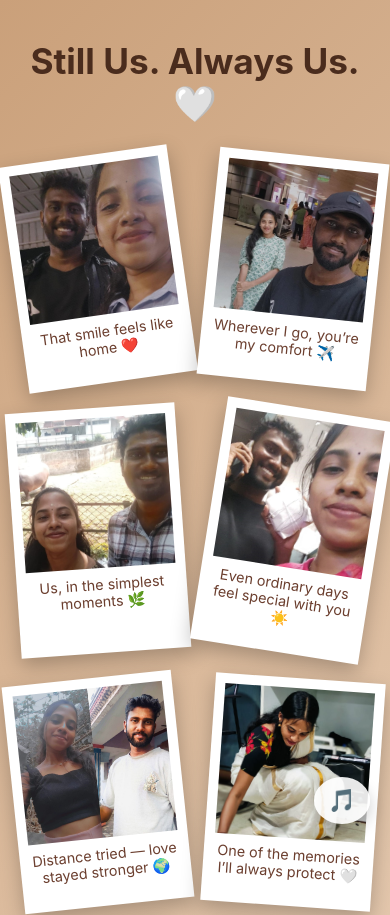
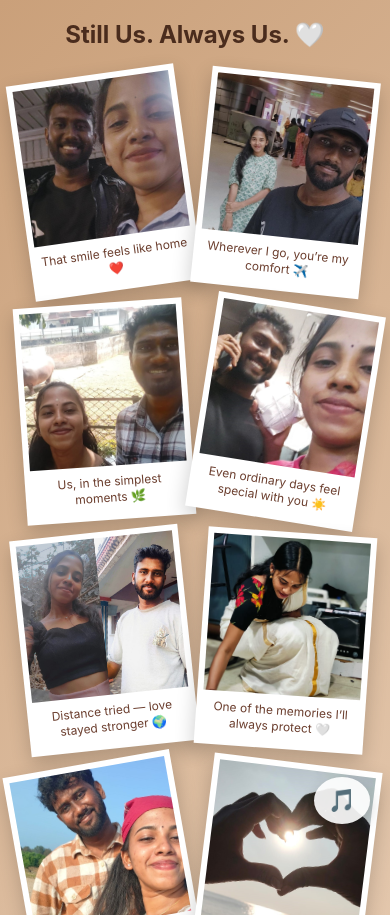
Before and after one commit to Nizcaresend/Proposal_ashu, a plain HTML site: page gallery.html in a window 390 px wide. Shown: the top 915 px of the page. Drawn offline with Linux system fonts and the light colour scheme.

Commit message:
Update gallery.html

```diff
--- a/gallery.html
+++ b/gallery.html
@@ -7,6 +7,12 @@
     <title>Us ❤️</title>
 
     <style>
+        html,
+        body {
+            overflow-x: hidden;
+            width: 100%;
+        }
+
         body {
             margin: 0;
             min-height: 100vh;
@@ -18,38 +24,39 @@
         }
 
         .gallery-container {
-            max-width: 1000px;
-            padding: 40px 20px;
+            width: 100%;
+            max-width: 1200px;
+            padding: 20px;
             text-align: center;
-            position: relative;
+            box-sizing: border-box;
         }
 
         .title {
-            font-size: 2.2rem;
-            margin-bottom: 30px;
+            font-size: 2rem;
+            margin-bottom: 25px;
             color: #4a2c1d;
             font-weight: 700;
+            padding: 0 10px;
         }
 
         .polaroid-grid {
             display: grid;
-            grid-template-columns: repeat(5, 200px);
-            /* fixed card width */
-            gap: 25px;
-            justify-content: center;
-            /* 🔥 THIS centers the grid */
+            grid-template-columns: repeat(auto-fit, minmax(160px, 1fr));
+            gap: 20px;
+            width: 100%;
+            justify-items: center;
             margin: 0 auto;
         }
 
-
-
         .polaroid {
             background: #fff;
-            padding: 10px 10px 25px;
-            width: 200px;
-            box-shadow: 0 8px 20px rgba(0, 0, 0, 0.25);
+            padding: 10px 10px 20px;
+            width: 100%;
+            max-width: 220px;
+            box-shadow: 0 8px 20px rgba(0, 0, 0, 0.2);
             transform: rotate(var(--rotate));
             transition: transform 0.3s ease;
+            box-sizing: border-box;
         }
 
         .polaroid:hover {
@@ -59,22 +66,24 @@
 
         .polaroid img {
             width: 100%;
-            height: 200px;
+            aspect-ratio: 1/1;
             object-fit: cover;
             display: block;
         }
 
         .caption {
             margin-top: 8px;
-            font-size: 0.9rem;
+            font-size: 0.85rem;
             color: #6b3e2e;
+            line-height: 1.3;
         }
 
         .footer-text {
             margin-top: 40px;
-            font-size: 1.1rem;
+            font-size: 1rem;
             color: #4a2c1d;
             opacity: 0.9;
+            padding: 0 20px;
         }
 
         #music-btn {
@@ -96,27 +105,23 @@
             transform: scale(1.1);
         }
 
-
-
-        @media (max-width: 600px) {
-            .polaroid {
-                width: 150px;
+        @media (max-width: 480px) {
+            .polaroid-grid {
+                grid-template-columns: repeat(2, 1fr);
+                gap: 12px;
             }
 
-            .polaroid img {
-                height: 150px;
+            .polaroid {
+                max-width: 100%;
+                padding: 6px 6px 15px;
             }
-        }
 
-        @media (max-width: 900px) {
-            .polaroid-grid {
-                grid-template-columns: repeat(3, 1fr);
+            .title {
+                font-size: 1.5rem;
             }
-        }
 
-        @media (max-width: 600px) {
-            .polaroid-grid {
-                grid-template-columns: repeat(2, 1fr);
+            .caption {
+                font-size: 0.75rem;
             }
         }
     </style>
@@ -175,6 +180,14 @@
                 <img src="images/10.jpeg">
                 <div class="caption">No matter where life takes us 💞</div>
             </div>
+            <div class="polaroid" style="--rotate:7deg">
+                <img src="images/11.jpeg">
+                <div class="caption">No matter the miles, my heart knows where it belongs 🧭❤️</div>
+            </div>
+                <div class="polaroid" style="--rotate:7deg">
+                    <img src="images/12.jpeg">
+                    <div class="caption">Every memory with you feels like a promise 💫</div>
+                </div>
         </div>
 
         <div class="footer-text">
```
